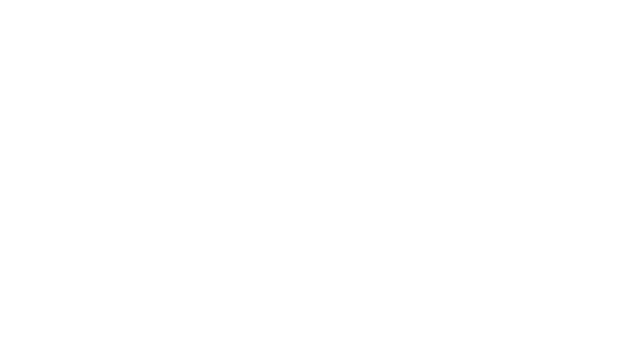
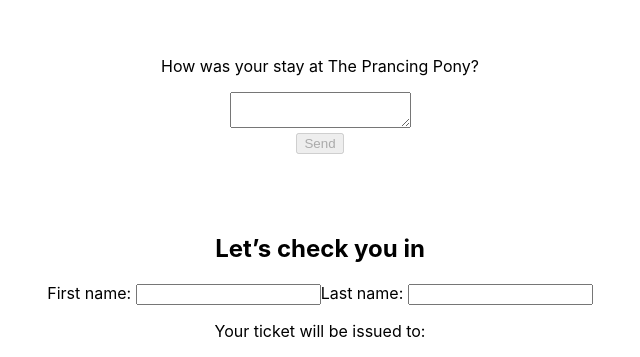
Before and after one commit to CindyBSydney/react-practice, a React (Create React App) app: page / in a window 1280 px wide. Shown: the part 1875-2232 px from the top of the page, without its empty margins (320-960 px from the left). Before the commit the page ends 919 px from the top, so only its background shows below. Built offline with nearby package versions, Linux system fonts and the light colour scheme.

Commit message:
feat: avoid contradictions in state

```diff
--- a/src/App.tsx
+++ b/src/App.tsx
@@ -4,6 +4,10 @@
 import MyButton from './components/MyButton';
 import Board from './components/Board';
 import Form from './components/Form';
+import MovingDot from './components/MovingDot';
+import FeedbackForm from './components/FeedbackForm';
+import Form2 from './components/Form2';
+
 
 const user = {
   name: 'Cindy Bosibori',
@@ -20,6 +24,7 @@
       <AboutPage />
       <Lists />
       <MyButton />
+
 
 
     <h1>{user.name}</h1>
@@ -46,7 +51,26 @@
     <br />
     <Board />
 
+    <br />
+    <br />
+    <br />
     <Form />
+
+    <br />
+    <br />
+    <br />
+    <MovingDot />
+
+    <br />
+    <br />
+    <br />
+    <FeedbackForm />
+
+    <br />
+    <br />
+    <br />
+    <Form2 />
+
 
     </div>
   );
--- /dev/null
+++ b/src/components/FeedbackForm.tsx
@@ -0,0 +1,50 @@
+//avoid contradictions in state
+import React, { useState } from 'react';
+
+export default function FeedbackForm(): JSX.Element {
+  // The text state holds the message the user is typing.
+  const [text, setText] = useState<string>('');
+  // The isSending state indicates if the message is being sent.
+  const [isSending, setIsSending] = useState<boolean>(false);
+  // The isSent state indicates if the message has been sent.
+  const [isSent, setIsSent] = useState<boolean>(false);
+
+  async function handleSubmit(e: React.FormEvent<HTMLFormElement>): Promise<void> {
+    e.preventDefault(); // Prevent the form from being submitted
+    setIsSending(true); // Indicate that the message is being sent
+    await sendMessage(text); // Send the message
+    setIsSending(false); // Indicate that the message has been sent
+    setIsSent(true); // Indicate that the message has been sent
+  }
+
+  if (isSent) {
+    // If the message has been sent, show a thank you message.
+    return <h1>Thanks for feedback!</h1>;
+  }
+
+  return (
+    <form onSubmit={handleSubmit}>
+      <p>How was your stay at The Prancing Pony?</p>
+      <textarea
+        disabled={isSending} // Disable the textarea while the message is being sent
+        value={text} // Bind the value of the textarea to the text state
+        onChange={(e: React.ChangeEvent<HTMLTextAreaElement>) => setText(e.target.value)}
+      />
+      <br />
+      <button
+        disabled={isSending || text.trim().length === 0} // Prevent sending empty messages
+        type="submit"
+      >
+        Send
+      </button>
+      {isSending && <p>Sending...</p>}
+    </form>
+  );
+}
+
+// Pretend to send a message.
+function sendMessage(text: string): Promise<void> { //this function sends the message and returns a promise
+  return new Promise((resolve) => { //a promise is an object that represents the eventual completion (or failure) of an asynchronous operation and its resulting value
+    setTimeout(resolve, 2000); // Simulates a network request
+  });
+}
```
